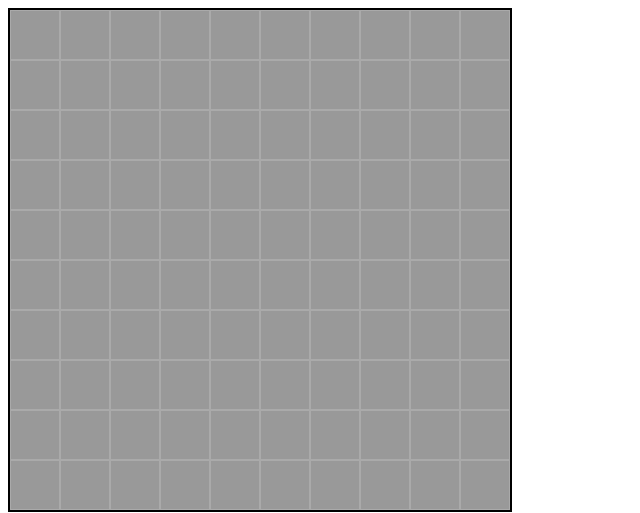
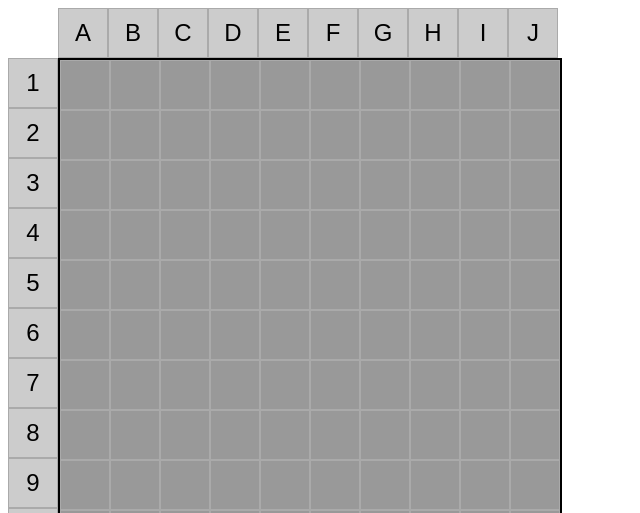
Before and after one commit to l33tdaniel/project-2, a website built with webpack: page src/html/index.html in a window 1280 px wide. Shown: the top 513 px of the page, without its empty margins (0-640 px from the left). Built offline with nearby package versions, Linux system fonts and the light colour scheme.

Commit message:
added row header functionality to page

```diff
--- a/src/css/index.css
+++ b/src/css/index.css
@@ -69,4 +69,46 @@ div.grid-row {
 div#grid {
     width: fit-content;
     border: 2px black solid;
+    grid-column: 2 / 3;  /* adjust spacing so that it aligns with headers */
+    grid-row: 2 / 3;
+    display: flex;
+    flex-direction: column; /*  stack rows vertically  */
 }
+
+#grid-headers-wrapper {
+    display: grid;
+    grid-template-columns: auto 1fr;
+    grid-template-rows: auto 1fr;
+    gap: 0;
+}
+
+div.grid-header-tile {
+    pointer-events: none;
+    width: 50px;
+    height: 50px;
+    display: flex;
+    justify-content: center;
+    align-items: center;
+    box-sizing: border-box;
+    border: 1px #aaa solid;
+    background-color: #ccc;
+    font-size: 24px;
+}
+
+div.grid-header-row{
+    grid-column: 2 / 3; /* adjust spacing so that header  row is aligned at the edges */
+    grid-row: 1 / 2;
+    display: flex;
+    flex-flow: row;
+    pointer-events: none;
+    width: fit-content;
+}
+
+div.grid-header-column{
+    grid-column: 1 / 2; /* adjust spacing so that header column are aligned at the edges */
+    grid-row: 2 / 3;
+    display: flex;
+    flex-flow: column;
+    pointer-events: none;
+    height: fit-content;
+}
--- a/src/html/index.html
+++ b/src/html/index.html
@@ -12,9 +12,16 @@
         Game Over
         <button id="reset">Reset?</button>
     </div>
+    <div id="grid-headers-wrapper">
+        <div class="grid-header-row" >
+
+        </div>
+        <div class="grid-header-column">
+        </div>
     <div id="grid">
         <!-- gets filled by create_grid.ts -->
     </div>
 </div>
+</div>
 </body>
 </html>
--- a/src/ts/create_grid.ts
+++ b/src/ts/create_grid.ts
@@ -1,13 +1,13 @@
 import type { GridTile } from "./localTypes";
 
-export const fillGrid = (grid: HTMLDivElement): GridTile[][] => {
+export const fillGrid = (grid: HTMLDivElement,rows: number, cols:number): GridTile[][] => {
     let gridArr: GridTile[][] = Array(10).fill(0).map(e => []);
-    for(let row = 1; row <= 10; row++) {
+    for(let row = 1; row <= rows; row++) {
         const currentRow = document.createElement("div");
         currentRow.id = `grid-row-${row}`;
         currentRow.classList.add("grid-row");
         grid.appendChild(currentRow);
-        for(let col = 1; col <= 10; col++) {
+        for(let col = 1; col <= cols; col++) {
             const currentTile = document.createElement("div");
             currentTile.id = `grid-tile-${row}-${col}`;
             currentTile.classList.add("grid-tile", `grid-tile-row-${row}`, `grid-tile-col-${col}`);
@@ -23,3 +23,43 @@ export const fillGrid = (grid: HTMLDivElement): GridTile[][] => {
     }
     return gridArr;
 }
+
+// helper funciton to generate a-z aa-zz, etch labels for columns
+ const ColLabels =(count: number): string[] => {
+    const labels: string[] = [];
+    for (let i = 0; i < count; i++) {
+        let label ="";
+        let n=i;
+        while (n >= 0) {
+            label = String.fromCharCode((n % 26) + 65) + label;
+            n = Math.floor(n / 26) - 1;
+        }
+        labels.push(label);
+
+    }
+    return labels;
+};
+
+// function to add labels to the grid
+export const addLabels = (rows: number, cols: number): void => {
+    // Get the header row and column containers
+    const headerRow = document.querySelector(".grid-header-row")!;
+    const headerColumn = document.querySelector(".grid-header-column")!;
+
+    // fill the header row with column labels (A, B, C, ...)
+    const colLabels = ColLabels(cols);
+    colLabels.forEach((label) => {
+        const columnHeaderTile = document.createElement("div");
+        columnHeaderTile.classList.add("grid-header-tile");
+        columnHeaderTile.textContent = label;
+        headerRow.appendChild(columnHeaderTile);
+    });
+
+    // fill  header column with row labels (1, 2, 3, ...)
+    for (let row = 1; row <= rows; row++) {
+        const rowHeaderTile = document.createElement("div");
+        rowHeaderTile.classList.add("grid-header-tile");
+        rowHeaderTile.textContent = row.toString();
+        headerColumn.appendChild(rowHeaderTile);
+    }
+};
--- a/src/ts/index.ts
+++ b/src/ts/index.ts
@@ -6,10 +6,15 @@ import { fillGrid } from "./create_grid";
 import { setFlaggingHandlers } from "./flagging";
 import { generateMinefield } from "./minefield_gen";
 import { startGame } from "./reveal";
+import { addLabels } from "./create_grid";
 
 window.onload = () => {
+    const rows = 10;
+    const cols = 10;
     const grid: HTMLDivElement = document.querySelector("div#grid")!;
-    const tileMatrix = fillGrid(grid);
+    const tileMatrix = fillGrid(grid,rows,cols);
+    const gridheaders = addLabels(rows,cols);
+
     setFlaggingHandlers(tileMatrix);
     startGame();
 };
```
